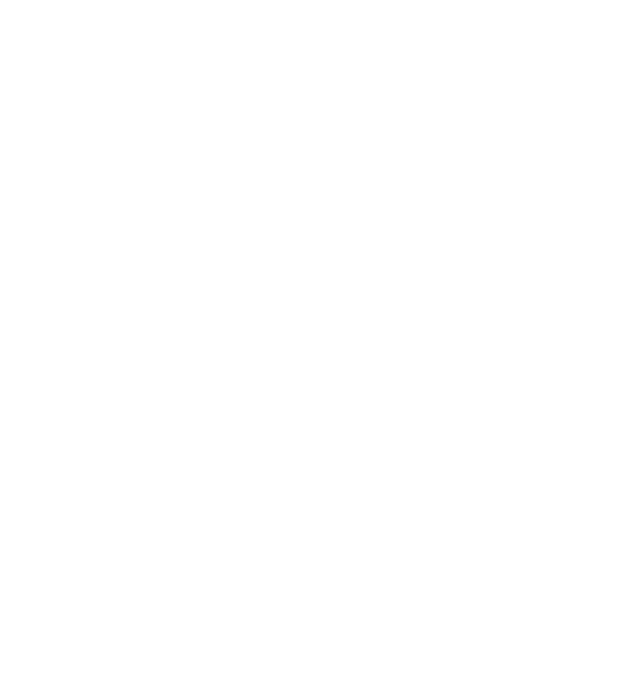
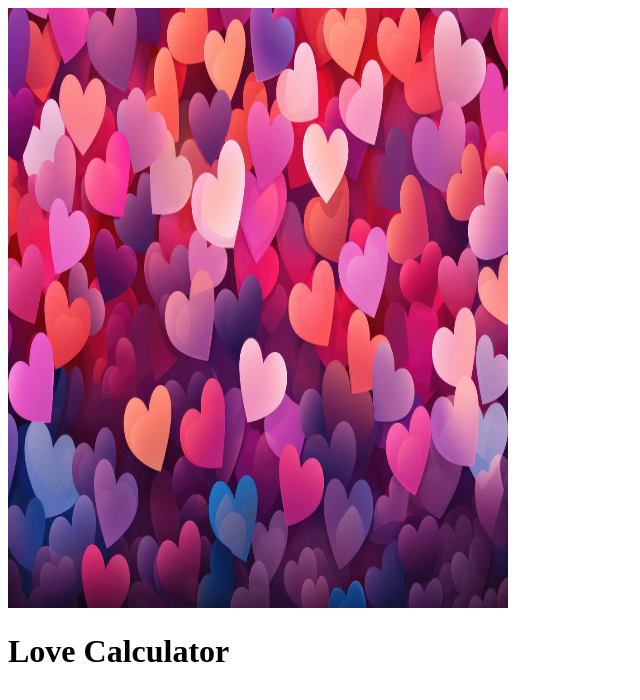
Before and after one commit to Lordwick5/Love-Calculator, a plain HTML site: page index.html in a window 1280 px wide. Shown: the whole page, without its empty margins (0-640 px from the left). Drawn offline with Linux system fonts and the light colour scheme.

Commit message:
added background picture

```diff
--- a/index.html
+++ b/index.html
@@ -5,5 +5,8 @@
     <meta name="viewport" content="width=device-width, initial-scale=1.0" />
     <title>Love Calculator</title>
   </head>
-  <body></body>
+  <body>
+    <img src="colorful-love-hearts-wallpaper-free-image-ezgif.com-webp-to-jpg-converter.jpg" alt="Love with hearts" width="500" height="600">
+    <h1>Love Calculator</h1>
+  </body>
 </html>
```
Also changed, not shown: colorful-love-hearts-wallpaper-free-image-ezgif.com-webp-to-jpg-converter.jpg (added).
